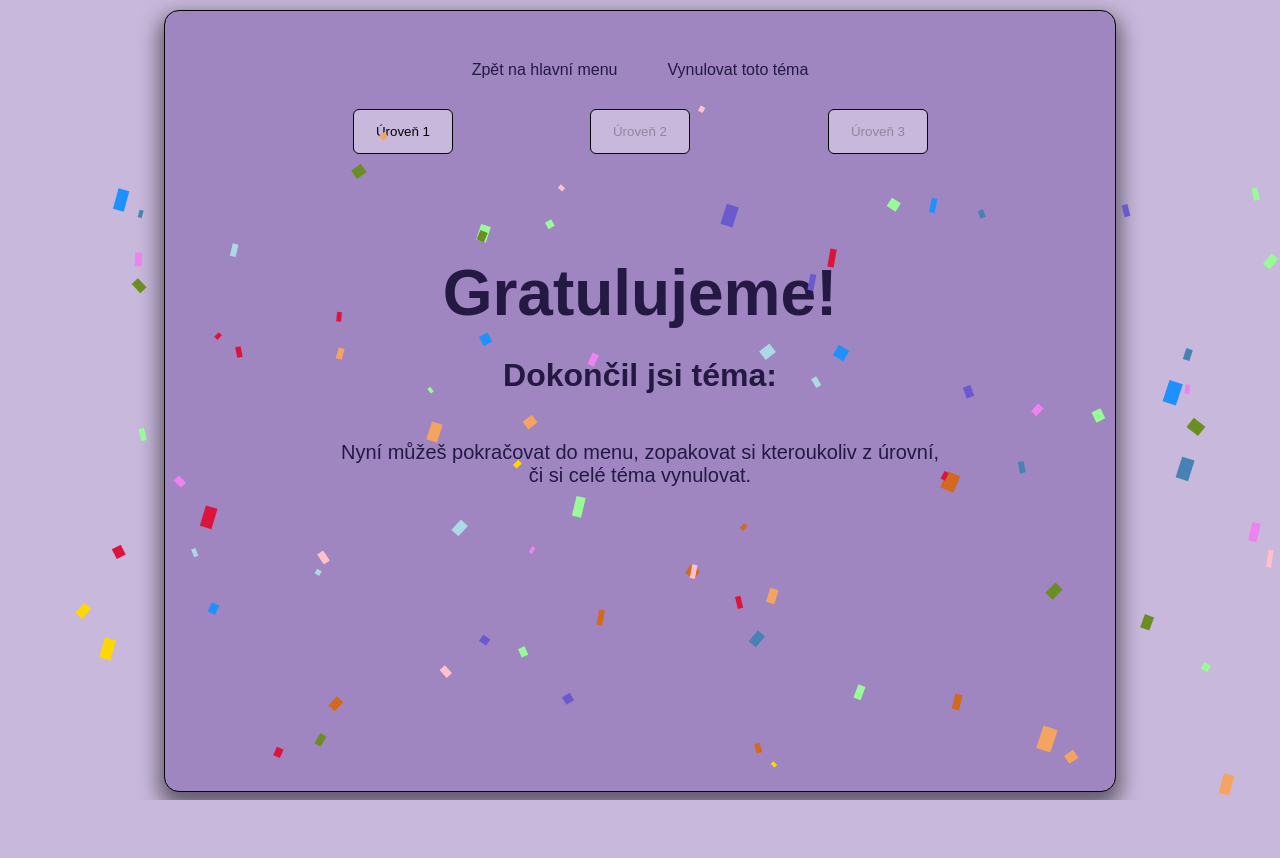
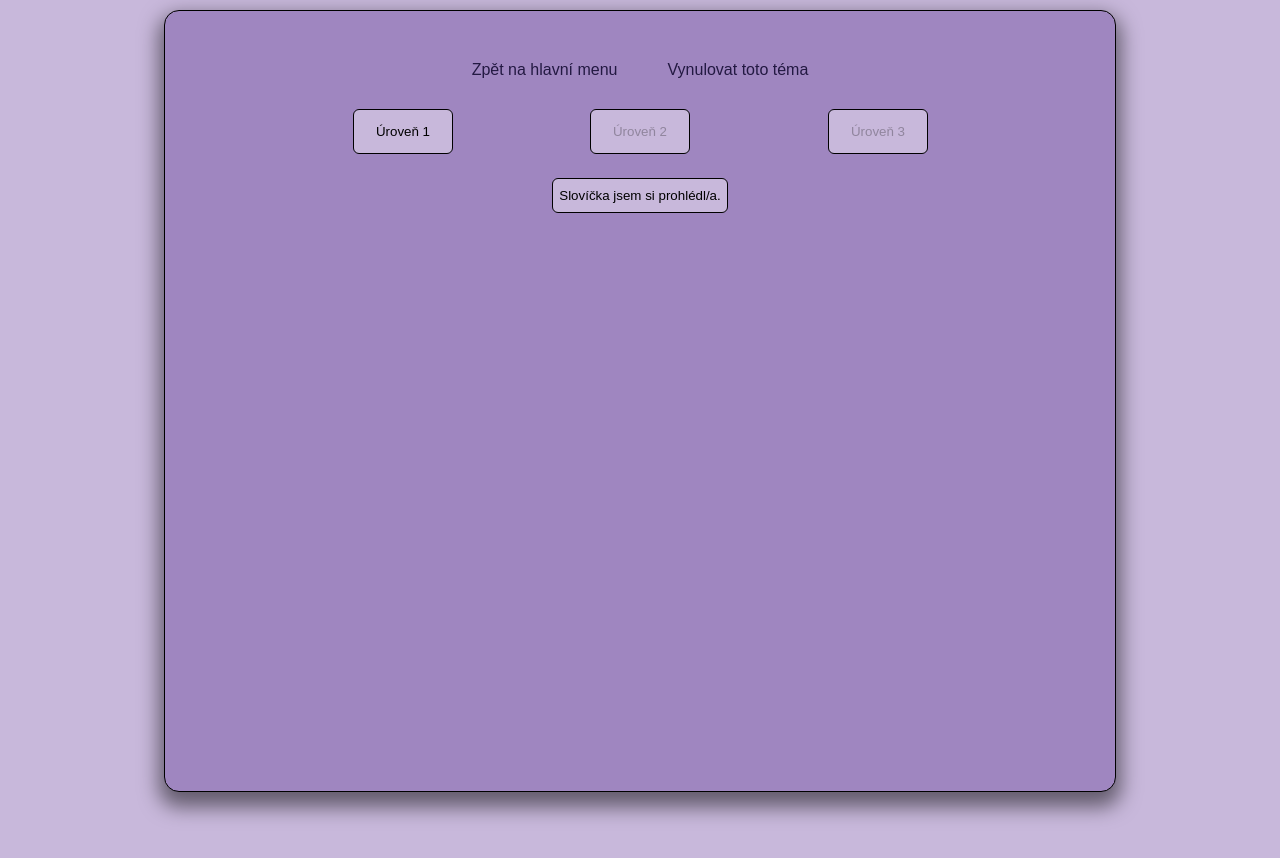
Before and after one commit to martinnovak22/memory_game, a React (Vite) app: page /1/1 in a window 1280 px wide. Shown: the top 858 px of the page. Before the commit the page ends 800 px from the top, so only its background shows below. Built offline with nearby package versions, Linux system fonts and the light colour scheme; a web font is replaced by a local one.

Commit message:
Game flow
-refactoring card
-more fluid game flow

```diff
--- a/src/components/card.jsx
+++ b/src/components/card.jsx
@@ -1,30 +1,13 @@
-export function Card({ card, handleChoice, choiceOne, choiceTwo }) {
+export function Card({ card, handleChoice, flipped }) {
   const handleClick = () => {
     handleChoice(card);
   };
 
-  const { word, matched } = card;
-
-  if (card === choiceOne || card === choiceTwo) {
-    return (
-      <div key={word} className={"cardBox"}>
-        <div className={"front"}>
-          <p>{word}</p>
-        </div>
-      </div>
-    );
-  }
-  if (!matched) {
-    return (
-      <div key={word} className={"cardBox"} onClick={handleClick}>
-        <div className={"back"}></div>
-      </div>
-    );
-  }
   return (
-    <div key={word} className={"cardBox"}>
-      <div className={"front"}>
-        <p>{word}</p>
+    <div className={"card"}>
+      <div className={flipped ? "flipped holder" : "holder"}>
+        <div className={"front"}>{card.word}</div>
+        <div onClick={handleClick} className={"back"}></div>
       </div>
     </div>
   );
--- a/src/components/gameBoard.jsx
+++ b/src/components/gameBoard.jsx
@@ -4,9 +4,9 @@ import { useEffect, useState } from "react";
 import { getThemeData, isCardMatched, sleep } from "../utils/utils.js";
 
 const themes = {
-  prirodni: "Přírodní",
-  technicke: "Technické",
-  rodinne: "Rodinné",
+  priroda: "Příroda",
+  technika: "Technika",
+  rodina: "Rodina",
 };
 
 export default function GameBoard({
@@ -17,6 +17,8 @@ export default function GameBoard({
 }) {
   const [choiceOne, setChoiceOne] = useState(null);
   const [choiceTwo, setChoiceTwo] = useState(null);
+
+  const [next, setNext] = useState(false);
 
   // from page url, returns: "/{theme}/{level}
   const theme = window.location.pathname.split("/");
@@ -94,12 +96,37 @@ export default function GameBoard({
     }
   }, [notMatched]);
 
-  if (notMatched) {
+  // resets variable "next", so the level revision is possible
+  useEffect(() => {
+    if (next) {
+      setNext(false);
+    }
+  }, [cards]);
+
+  if (notMatched || !next) {
     return (
-      <div className={"gameBoard"}>
-        {cards.map((card) =>
-          Card({ card, handleChoice, choiceOne, choiceTwo })
-        )}
+      <div>
+        <div className={"buttonHolder"}>
+          {notMatched ? null : (
+            <button
+              onClick={() => setNext(true)}
+              className={"nextLevelButton button"}
+            >
+              Slovíčka jsem si prohlédl/a.
+            </button>
+          )}
+        </div>
+
+        <div className={"gameBoard"}>
+          {cards.map((card) => (
+            <Card
+              key={card.word}
+              card={card}
+              handleChoice={handleChoice}
+              flipped={card === choiceOne || card === choiceTwo || card.matched}
+            />
+          ))}
+        </div>
       </div>
     );
   }
@@ -111,7 +138,7 @@ export default function GameBoard({
           onClick={(e) => unlockLevel(e)}
           className={"nextLevelButton button"}
         >
-          Vyhrál jsi, klikni pro pokračování!
+          Vyhrál/a jsi, klikni pro pokračování!
         </button>
       </div>
     );
```
